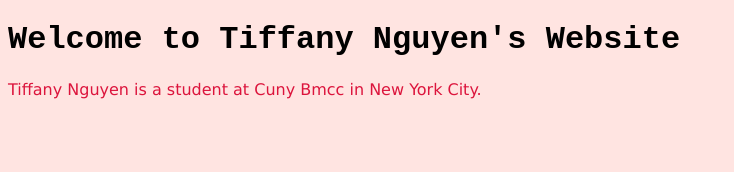
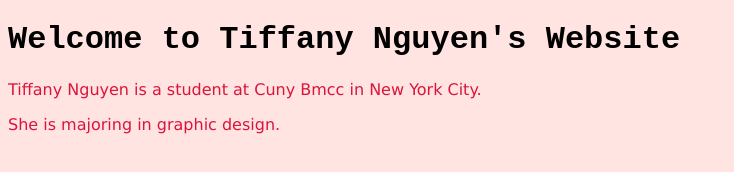
Before and after one commit to Teafanee/MMP100, a plain HTML site: page index.html in a window 1280 px wide. Shown: the whole page, without its empty margins (0-734 px from the left). Drawn offline with Linux system fonts and the light colour scheme.

Commit message:
added paragraph

```diff
--- a/index.html
+++ b/index.html
@@ -17,5 +17,6 @@
 <body>
 	<h1>Welcome to Tiffany Nguyen's Website</h1>
 	<p>Tiffany Nguyen is a student at Cuny Bmcc in New York City.</p>
+	<p>She is majoring in graphic design.</p>
 </body>
 </html>
```
